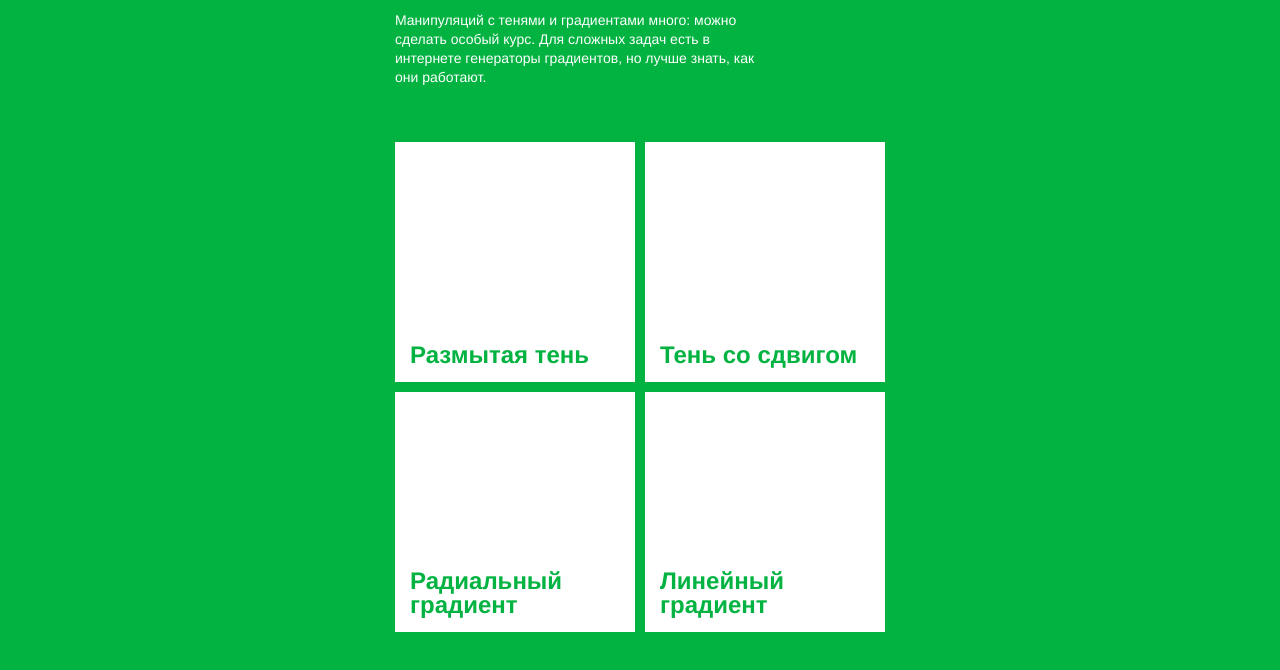
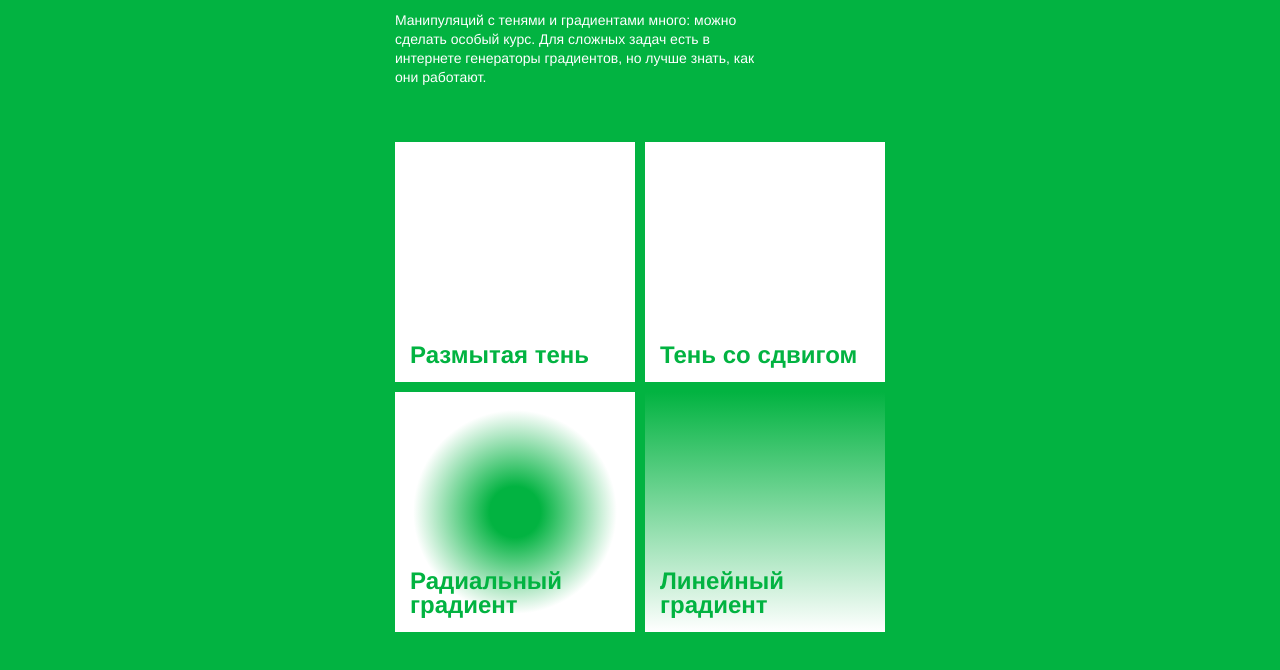
Before and after one commit to anastasiia-lk/shadow-praktikum, a plain HTML site: page index.html in a window 1280 px wide. Shown: the part 200-870 px from the top of the page. Drawn offline with Linux system fonts and the light colour scheme.

Commit message:
Added gradient

```diff
--- a/style.css
+++ b/style.css
@@ -91,3 +91,11 @@ body {
 .demo__item_type_shift-shadow:hover {
   box-shadow: 10px 10px 10px #366c49;
 }
+
+.demo__item_type_linear-gradient {
+  background-image: linear-gradient(#02b341, #fff);
+}
+
+.demo__item_type_radial-gradient {
+  background-image: radial-gradient(#02b341 15%, white 60%);
+}
```
